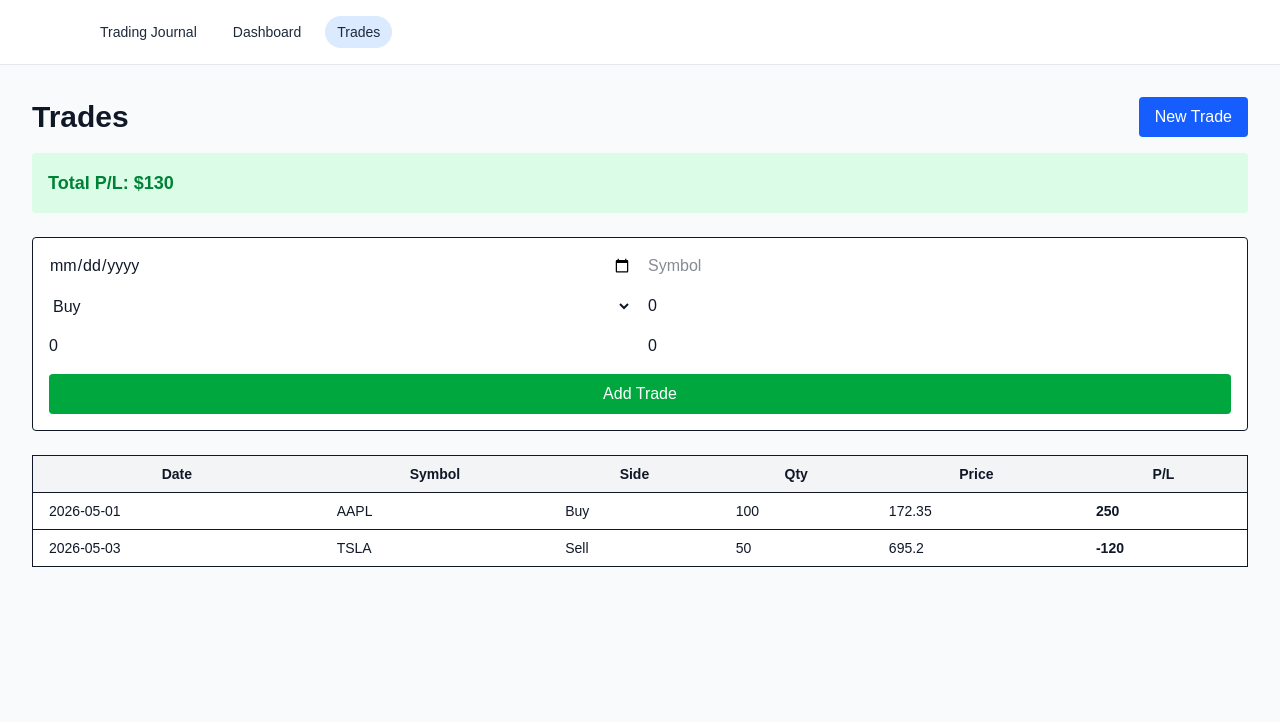
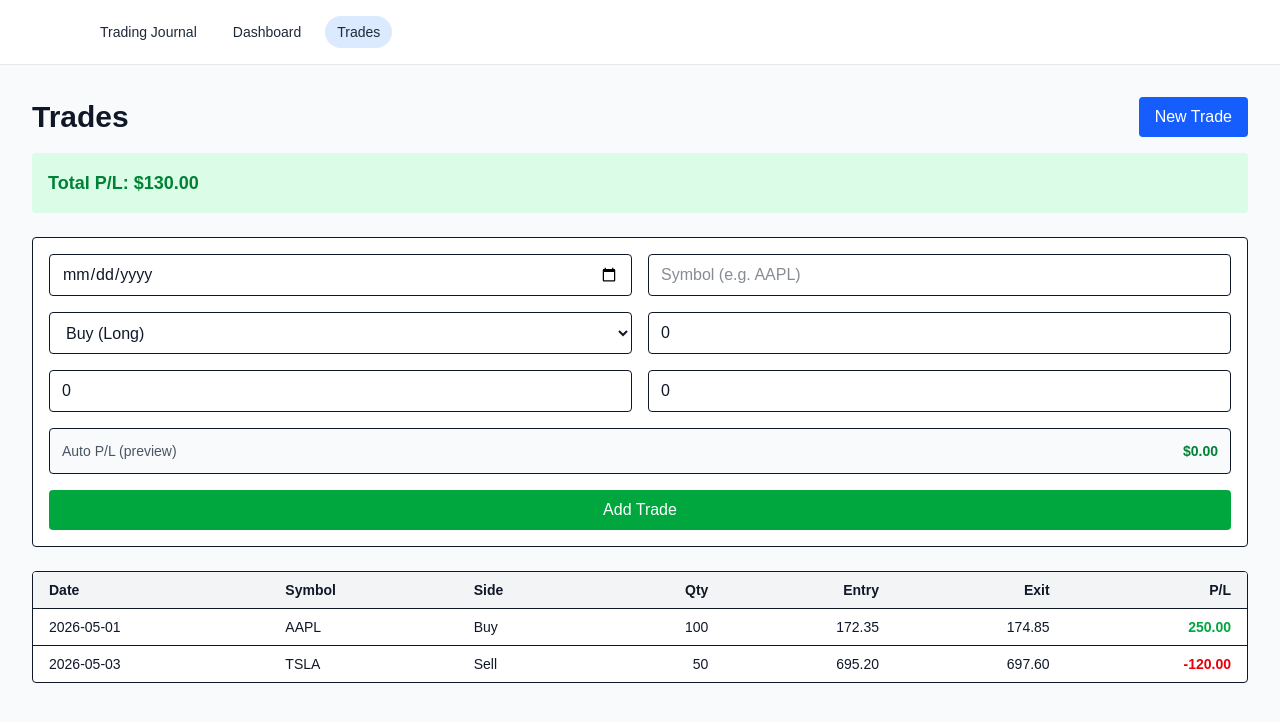
Before and after one commit to jorgemancipe/trading-journal, a Next.js app: page /trades in a window 1280 px wide. Both pictures are taken after a click on the button "New Trade". Shown: the top 722 px of the page. Built offline with nearby package versions, Linux system fonts and the light colour scheme.

Commit message:
Refactor TradesPage to use TypeScript types

```diff
--- a/app/trades/page.tsx
+++ b/app/trades/page.tsx
@@ -1,17 +1,28 @@
 "use client";
 
-import { useState } from "react";
+import { useMemo, useState } from "react";
 
+type Trade = {
+  id: number;
+  date: string;
+  symbol: string;
+  side: "Buy" | "Sell";
+  quantity: number;
+  entry: number;
+  exit: number;
+  profit: number; // computed at submit time
+};
 
-const initialTrades = [
+const initialTrades: Trade[] = [
   {
     id: 1,
     date: "2026-05-01",
     symbol: "AAPL",
     side: "Buy",
     quantity: 100,
-    price: 172.35,
-    profit: 250,
+    entry: 172.35,
+    exit: 174.85,
+    profit: (174.85 - 172.35) * 100,
   },
   {
     id: 2,
@@ -19,75 +30,101 @@ const initialTrades = [
     symbol: "TSLA",
     side: "Sell",
     quantity: 50,
-    price: 695.2,
-    profit: -120,
+    entry: 695.2,
+    exit: 697.6,
+    profit: (695.2 - 697.6) * 50,
   },
 ];
 
 export default function TradesPage() {
-  const [trades, setTrades] = useState(initialTrades);
+  const [trades, setTrades] = useState<Trade[]>(initialTrades);
   const [showForm, setShowForm] = useState(false);
 
   const [form, setForm] = useState({
     date: "",
     symbol: "",
-    side: "Buy",
+    side: "Buy" as "Buy" | "Sell",
     quantity: 0,
-    price: 0,
-    profit: 0,
+    entry: 0,
+    exit: 0,
   });
 
-  const totalPL = trades.reduce((sum, t) => sum + t.profit, 0);
+  // Live computed P/L preview (updates as you type)
+  const liveProfit = useMemo(() => {
+    const qty = Number(form.quantity) || 0;
+    const entry = Number(form.entry) || 0;
+    const exit = Number(form.exit) || 0;
+
+    // Long (Buy): (Exit - Entry) * Qty
+    // Short (Sell): (Entry - Exit) * Qty
+    return form.side === "Buy" ? (exit - entry) * qty : (entry - exit) * qty;
+  }, [form]);
+
+  const totalPL = useMemo(
+    () => trades.reduce((sum, t) => sum + t.profit, 0),
+    [trades]
+  );
 
   function handleSubmit(e: React.FormEvent) {
     e.preventDefault();
 
-    setTrades([
-      ...trades,
-      {
+    const qty = Number(form.quantity) || 0;
+    const entry = Number(form.entry) || 0;
+    const exit = Number(form.exit) || 0;
+
+    // Compute profit using standard long/short formulas [1](https://help.tradervue.com/article/3440-mfe-and-mae-calculations)[2](https://www.tradervue.com/blog/mfe-and-mae-calculations)
+    const profit =
+      form.side === "Buy" ? (exit - entry) * qty : (entry - exit) * qty;
+
+    const newTrade: Trade = {
       id: Date.now(),
-        ...form,
-      },
-    ]);
+      date: form.date,
+      symbol: form.symbol.trim().toUpperCase(),
+      side: form.side,
+      quantity: qty,
+      entry,
+      exit,
+      profit,
+    };
 
+    setTrades([...trades, newTrade]);
+
+    // Reset form
     setForm({
       date: "",
       symbol: "",
       side: "Buy",
       quantity: 0,
-      price: 0,
-      profit: 0,
+      entry: 0,
+      exit: 0,
     });
 
     setShowForm(false);
   }
 
   return (
-    <>
-
-
     <main className="min-h-screen bg-gray-50 text-gray-900 p-8">
       <div className="flex justify-between items-center mb-4">
         <h1 className="text-3xl font-bold">Trades</h1>
 
         <button
           onClick={() => setShowForm(!showForm)}
-            className="px-4 py-2 bg-blue-600 text-white rounded"
+          className="px-4 py-2 bg-blue-600 text-white rounded hover:bg-blue-500 transition"
         >
           New Trade
         </button>
       </div>
 
+      {/* Total P/L */}
       <div
         className={`mb-6 p-4 rounded text-lg font-semibold ${
-            totalPL >= 0
-              ? "bg-green-100 text-green-700"
-              : "bg-red-100 text-red-700"
+          totalPL >= 0 ? "bg-green-100 text-green-700" : "bg-red-100 text-red-700"
         }`}
       >
-          Total P/L: ${totalPL}
+        Total P/L: ${totalPL.toFixed(2)}
       </div>
 
+      {/* New Trade Form */}
       {showForm && (
         <form
           onSubmit={handleSubmit}
@@ -98,20 +135,28 @@ export default function TradesPage() {
             value={form.date}
             onChange={(e) => setForm({ ...form, date: e.target.value })}
             required
+            className="border rounded px-3 py-2"
           />
+
           <input
-              placeholder="Symbol"
+            placeholder="Symbol (e.g. AAPL)"
             value={form.symbol}
             onChange={(e) => setForm({ ...form, symbol: e.target.value })}
             required
+            className="border rounded px-3 py-2"
           />
+
           <select
             value={form.side}
-              onChange={(e) => setForm({ ...form, side: e.target.value })}
+            onChange={(e) =>
+              setForm({ ...form, side: e.target.value as "Buy" | "Sell" })
+            }
+            className="border rounded px-3 py-2"
           >
-              <option>Buy</option>
-              <option>Sell</option>
+            <option value="Buy">Buy (Long)</option>
+            <option value="Sell">Sell (Short)</option>
           </select>
+
           <input
             type="number"
             placeholder="Quantity"
@@ -120,28 +165,47 @@ export default function TradesPage() {
               setForm({ ...form, quantity: Number(e.target.value) })
             }
             required
+            className="border rounded px-3 py-2"
           />
+
           <input
             type="number"
-              placeholder="Price"
-              value={form.price}
-              onChange={(e) =>
-                setForm({ ...form, price: Number(e.target.value) })
-              }
+            step="0.01"
+            placeholder="Entry Price"
+            value={form.entry}
+            onChange={(e) => setForm({ ...form, entry: Number(e.target.value) })}
             required
+            className="border rounded px-3 py-2"
           />
+
           <input
             type="number"
-              placeholder="P/L"
-              value={form.profit}
-              onChange={(e) =>
-                setForm({ ...form, profit: Number(e.target.value) })
-              }
+            step="0.01"
+            placeholder="Exit Price"
+            value={form.exit}
+            onChange={(e) => setForm({ ...form, exit: Number(e.target.value) })}
             required
+            className="border rounded px-3 py-2"
           />
 
+          {/* Live P/L preview */}
+          <div className="col-span-2 p-3 rounded bg-gray-50 border text-sm">
+            <div className="flex justify-between items-center">
+              <span className="text-gray-600">Auto P/L (preview)</span>
+              <span
+                className={
+                  liveProfit >= 0
+                    ? "text-green-700 font-semibold"
+                    : "text-red-700 font-semibold"
+                }
+              >
+                ${liveProfit.toFixed(2)}
+              </span>
+            </div>
+          </div>
+
           <button
-              className="col-span-2 bg-green-600 text-white py-2 rounded"
+            className="col-span-2 bg-green-600 text-white py-2 rounded hover:bg-green-500 transition"
             type="submit"
           >
             Add Trade
@@ -149,31 +213,42 @@ export default function TradesPage() {
         </form>
       )}
 
-        <table className="min-w-full bg-white border rounded text-sm">
+      {/* Trades Table */}
+      <div className="overflow-x-auto bg-white border rounded">
+        <table className="min-w-full text-sm">
           <thead className="bg-gray-100">
             <tr>
-              <th className="px-4 py-2">Date</th>
-              <th className="px-4 py-2">Symbol</th>
-              <th className="px-4 py-2">Side</th>
-              <th className="px-4 py-2">Qty</th>
-              <th className="px-4 py-2">Price</th>
-              <th className="px-4 py-2">P/L</th>
+              <th className="px-4 py-2 text-left">Date</th>
+              <th className="px-4 py-2 text-left">Symbol</th>
+              <th className="px-4 py-2 text-left">Side</th>
+              <th className="px-4 py-2 text-right">Qty</th>
+              <th className="px-4 py-2 text-right">Entry</th>
+              <th className="px-4 py-2 text-right">Exit</th>
+              <th className="px-4 py-2 text-right">P/L</th>
             </tr>
           </thead>
+
           <tbody>
             {trades.map((t) => (
-              <tr key={t.id} className="border-t">
+              <tr key={t.id} className="border-t hover:bg-gray-50">
                 <td className="px-4 py-2">{t.date}</td>
-                <td className="px-4 py-2">{t.symbol}</td>
+                <td className="px-4 py-2 font-medium">{t.symbol}</td>
                 <td className="px-4 py-2">{t.side}</td>
-                <td className="px-4 py-2">{t.quantity}</td>
-                <td className="px-4 py-2">{t.price}</td>
-                <td className="px-4 py-2 font-semibold">{t.profit}</td>
+                <td className="px-4 py-2 text-right">{t.quantity}</td>
+                <td className="px-4 py-2 text-right">{t.entry.toFixed(2)}</td>
+                <td className="px-4 py-2 text-right">{t.exit.toFixed(2)}</td>
+                <td
+                  className={`px-4 py-2 text-right font-semibold ${
+                    t.profit >= 0 ? "text-green-600" : "text-red-600"
+                  }`}
+                >
+                  {t.profit.toFixed(2)}
+                </td>
               </tr>
             ))}
           </tbody>
         </table>
+      </div>
     </main>
-    </>
   );
 }
```
Lines whose indentation alone changed are shown as unchanged.
